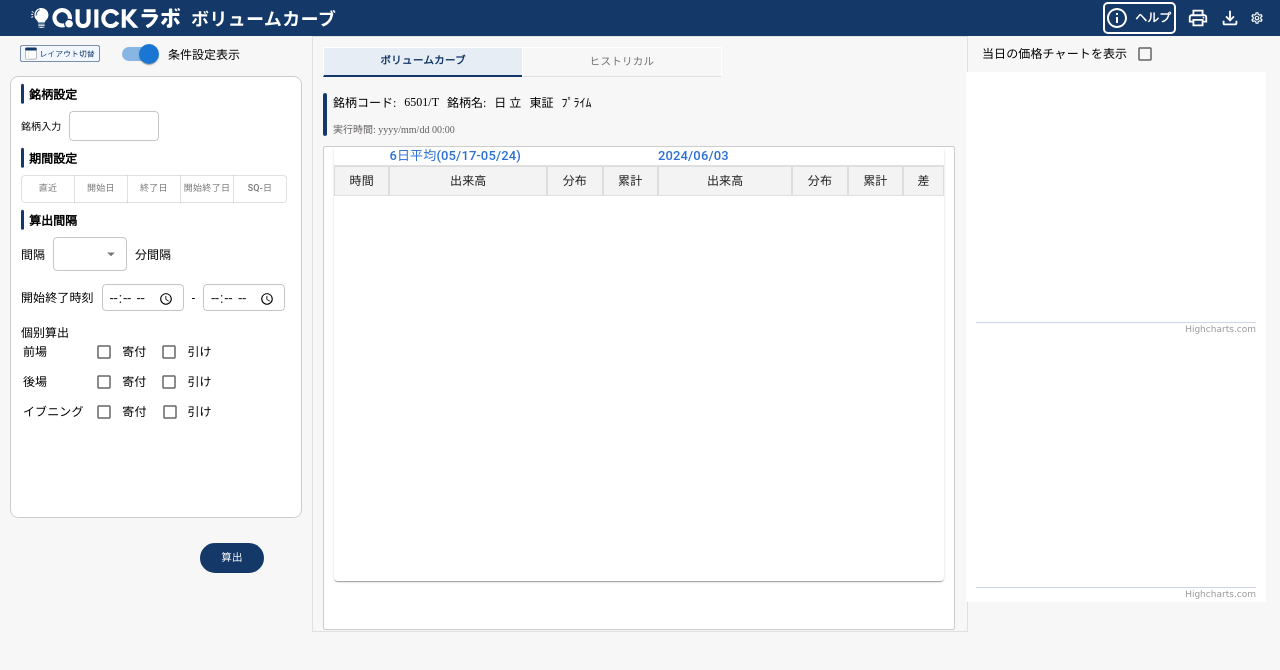
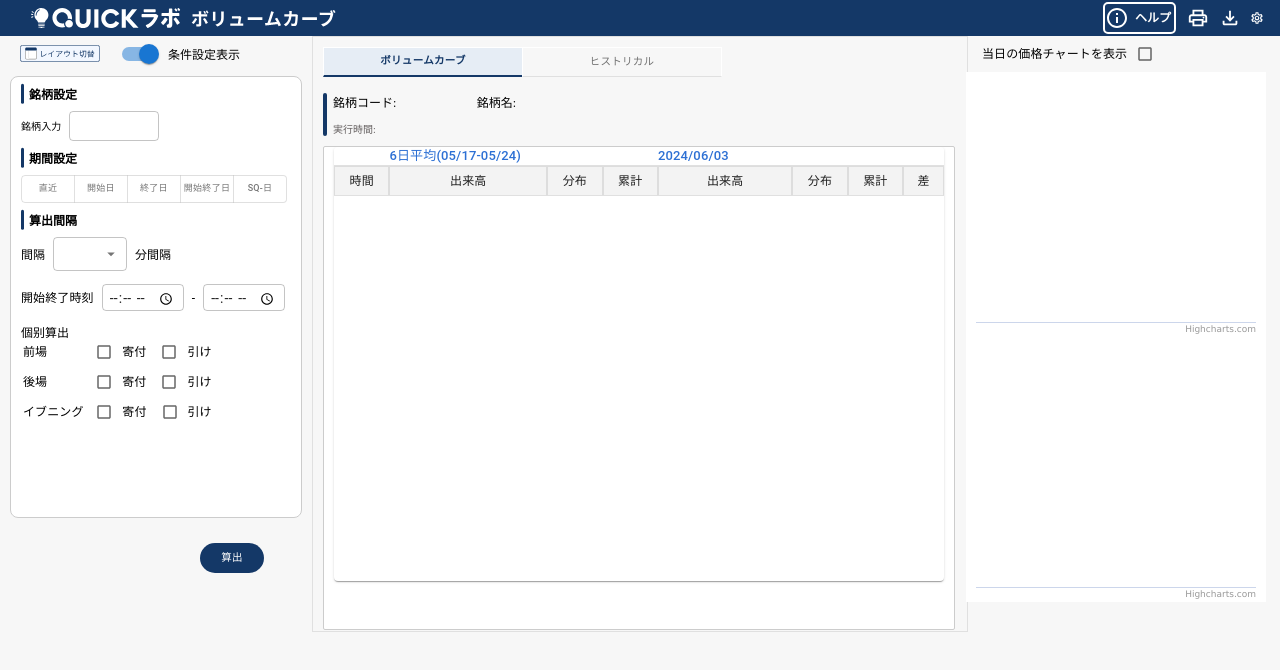
Before and after one commit to xiliu2529/react-app-main, a React (Vite) app: page / in a window 1280 px wide. Shown: the top 670 px of the page. Built offline with nearby package versions, Linux system fonts and the light colour scheme; the HTML template or start-up script is replaced by a standard one.

Commit message:
8.9 完成表格上方数据显示

```diff
--- a/src/components/Chart/Chart.tsx
+++ b/src/components/Chart/Chart.tsx
@@ -338,8 +338,6 @@ console.log('visible: checked,',checked,);
 
   }, [display, settingsState, conditionSettingState, chartState, chartData,checked]);
 
-  console.log('chartState', chartState);
-
   const chartOptions: Highcharts.Options = {
     chart: {
       type: 'column',
--- a/src/components/InfoPanel/InfoPanel.css
+++ b/src/components/InfoPanel/InfoPanel.css
@@ -39,3 +39,14 @@
   font-size: 10px;
   color: #635e5e;
 }
+.message{
+ width: 400px;
+}
+.label{
+  white-space: nowrap;
+}
+
+.value {
+  width: 150px;
+  white-space: nowrap;
+}
--- a/src/components/InfoPanel/InfoPanel.tsx
+++ b/src/components/InfoPanel/InfoPanel.tsx
@@ -1,13 +1,15 @@
-import React  from 'react';
+import React from 'react';
 import ToggleButton from '@mui/material/ToggleButton';
 import ToggleButtonGroup from '@mui/material/ToggleButtonGroup';
 import './InfoPanel.css'
 import { useMyContext } from '../../contexts/MyContext';
 import { Stack } from '@mui/material';
-import data1 from '../../data/data1.json';
+import a from '../../data/601.1/data1.json';
+import b from '../../data/101.1/data1.json';
+import c from '../../data/data1.json';
 
 const InfoPanel: React.FC = () => {
-  const {isHistoricalActive,setisHistoricalActive} = useMyContext();
+  const { isHistoricalActive, setisHistoricalActive, requestPayload } = useMyContext();
   const handleChange1 = (
     _event: React.MouseEvent<HTMLElement>,
     newAlignment: boolean | null,
@@ -16,8 +18,21 @@ const InfoPanel: React.FC = () => {
       setisHistoricalActive(newAlignment);
     }
   };
+  let data1 = {
+    QuoteCode: '',
+    AbbreviatedName: '',
+    MarketName: '',
+    ListedSection: '',
 
-  const executionTime = 'yyyy/mm/dd 00:00';
+  }
+  if (requestPayload.Code === '6501') {
+    data1 = c;
+  } else if (requestPayload.Code === '101.1') {
+    data1 = b;
+  } else if (requestPayload.Code === '601.1') {
+    data1 = a;
+  }
+
 
   return (
     <div id='InfoPanel'>
@@ -39,7 +54,6 @@ const InfoPanel: React.FC = () => {
 
       <div className='message'>
         <Stack direction="row" spacing={1} alignItems="center">
-
           <span className="label">銘柄コード:</span>
           <span className="value">{data1.QuoteCode}</span>
           <span className="label">銘柄名:</span>
@@ -47,7 +61,7 @@ const InfoPanel: React.FC = () => {
           <span className="value">{data1.MarketName}</span>
           <span className="value">{data1.ListedSection}</span>
         </Stack>
-          <p className="execution-time">実行時間: {executionTime}</p>
+        <p className="execution-time">実行時間: { }</p>
       </div>
 
 
--- a/src/components/Utilities/Utilities.css
+++ b/src/components/Utilities/Utilities.css
@@ -46,7 +46,7 @@
     background-image: url('../../img/bookmark_border_24dp_FFFFFF.svg');
     background-size: contain;
     background-repeat: no-repeat;
-    cursor: pointer;/* 设置最小宽度 */
+    cursor: pointer;
     max-width: 60px;
 
 
```
Also changed, not shown: src/Pages/LeftSidebar/LeftSidebar.tsx (+1 -7 lines). Lines whose indentation alone changed are shown as unchanged.
